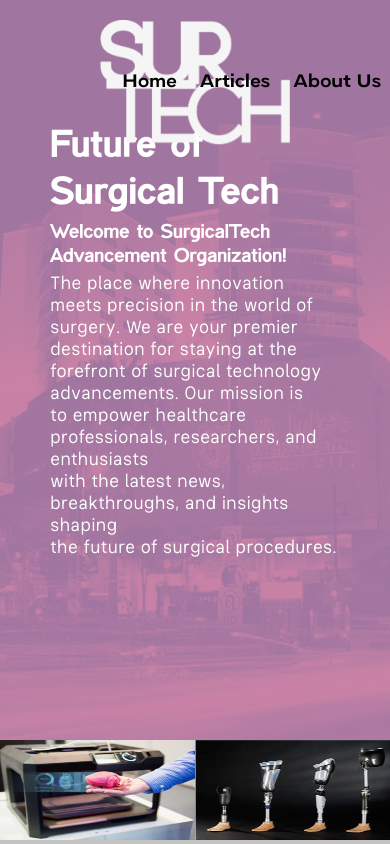
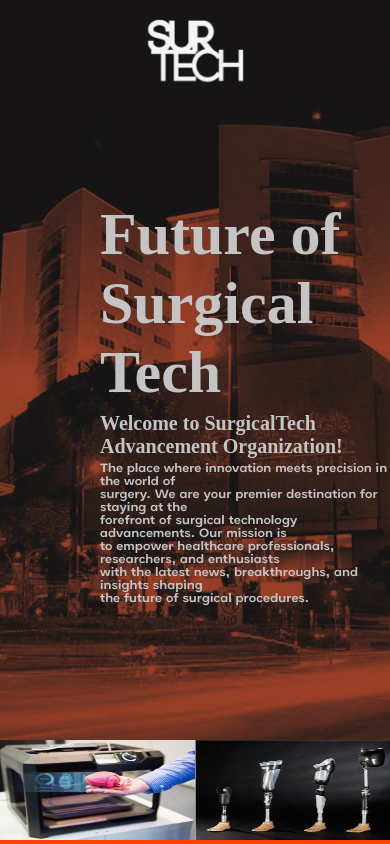
Before and after one commit to kaizercyn/SurgicalTech, a plain HTML site: page index.html in a window 390 px wide. Drawn offline with Linux system fonts and the light colour scheme; a web font is replaced by a local one.

Commit message:
new fonts

```diff
--- a/style/indexStyle.css
+++ b/style/indexStyle.css
@@ -7,10 +7,10 @@
 }
 
 @font-face {
-    font-family: 'VAGABONDED';
-    src: url('/other_resources/fonts/subset-VAGABONDED-Bold.woff2') format('woff2'),
-        url('/other_resources/fonts/subset-VAGABONDED-Bold.woff') format('woff');
-    font-weight: bold;
+    font-family: 'Nyght Serif';
+    src: url('fonts/NyghtSerif-Regular.woff2') format('woff2'),
+        url('fonts/NyghtSerif-Regular.woff') format('woff');
+    font-weight: normal;
     font-style: normal;
 }
 
@@ -64,29 +64,30 @@
 
 .title{
     position: absolute;
-    top: 250px;
+    top: 200px;
     bottom: 50%;
     left: 100px;
 }
 
 .title h1{
     margin-bottom: 5px;
-    font-family: 'VAGABONDED ExtBd';
-    color: white;
-    font-size: 50px;
+    font-family: 'Nyght Serif';
+    color: #c4c4c4;
+    font-size: 60px;
 }
 
 .title h2{
     margin-bottom: 5px;
-    font-family: 'VAGABONDED', sans-serif;
-    color: white;
+    font-family: 'Nyght Serif';
+    color: #c4c4c4;
     font-size: 20px;
+
 }
 
 .title p{
-    font-family: 'Phlatt Grotesk', sans-serif;
-    color: white;
-    font-size: 15pxpx;
+    font-family: 'Handil Pro', sans-serif;
+    color:#c4c4c4;
+    font-size: 12px;
 }
 
 .header{
@@ -99,7 +100,7 @@
     justify-content: space-between;
     align-items: center;
     z-index: 100;
-    background-color: #c4c4c4;
+
 
 }
 
@@ -116,8 +117,8 @@
 .topbar a{
     position:sticky;
     font-family: 'Handil Pro';
-    font-size: 18px;
-    color: rgb(0, 0, 0);
+    font-size: 16px;
+    color: #c4c4c4;
     font-weight: 200;
     text-decoration: none;
     margin-left: 20px;
@@ -160,7 +161,7 @@
     width: 100%;
     display: flex;
     justify-content: center;
-    background-color: #c4c4c4;
+    background-color: #FF4200;
     padding: 0px;
 }
 
@@ -170,6 +171,7 @@
     margin: 0px;
 
 }
+
 
 .image-title{
     position: relative;
@@ -192,7 +194,7 @@
 }
 
 .img-txt p {
-    font-family: 'Phlatt Grotesk';
+    font-family: 'Handil Pro';
     font-size: 15px;
     color: #FF4200;
 }
@@ -204,63 +206,25 @@
 @media screen and (max-width: 500px) {
     .header {
         background-color:rgba(0,0,0,0);
+    }
 
+    .header img{
+        height:50%;
+        width: 50%;
     }
-    .header img{
-        height:100%;
-        width: 100%;
+
+    .topbar{
+        display:none;
     }
     .logo{
+        display: inline-block;
+        position: relative;
         margin: auto;
-        width: 40%;
-        height: 40%;
+        width: 20%;
+        height: 20%;
     }
-    .logo img{
-        width: 80%;
-        height: 80%;
+    .logo-content{
+        display: none;
+        position: absolute;
     }
-    .topbar{
-        display: none;
-        position: relative;
-        right: 200px;
-        font-size: 12px;
-        font-weight: 100;
-        background-color:rgba(0,0,0,0);
-        min-width: 350px;
-        padding: 12px 12px;
-        z-index: 1;
-
-
-
-    }
-    .header:hover .topbar{
-        display: inline-block;
-        opacity: 1;
-        transition: 1s;
-    }
-    .header:hover .logo{
-        opacity: 0.0001;
-        transition: .3s;
-    }
-    .main-bg img{
-        opacity: .3;
-    }
-    .main-bg{
-        background-color: plum;
-
-
-
-
-    }
-    .title{
-        left: 50px;
-        right: 50px;
-        bottom: 50px;
-        top: 120px;
-        font-size: 5vw;
-    }
-    .title h1{
-        font-size: 10vw;
-    }
-
 }
```
Also changed, not shown: other_resources/fonts/NyghtSerif-Regular.woff (added), other_resources/fonts/NyghtSerif-Regular.woff2 (added).
